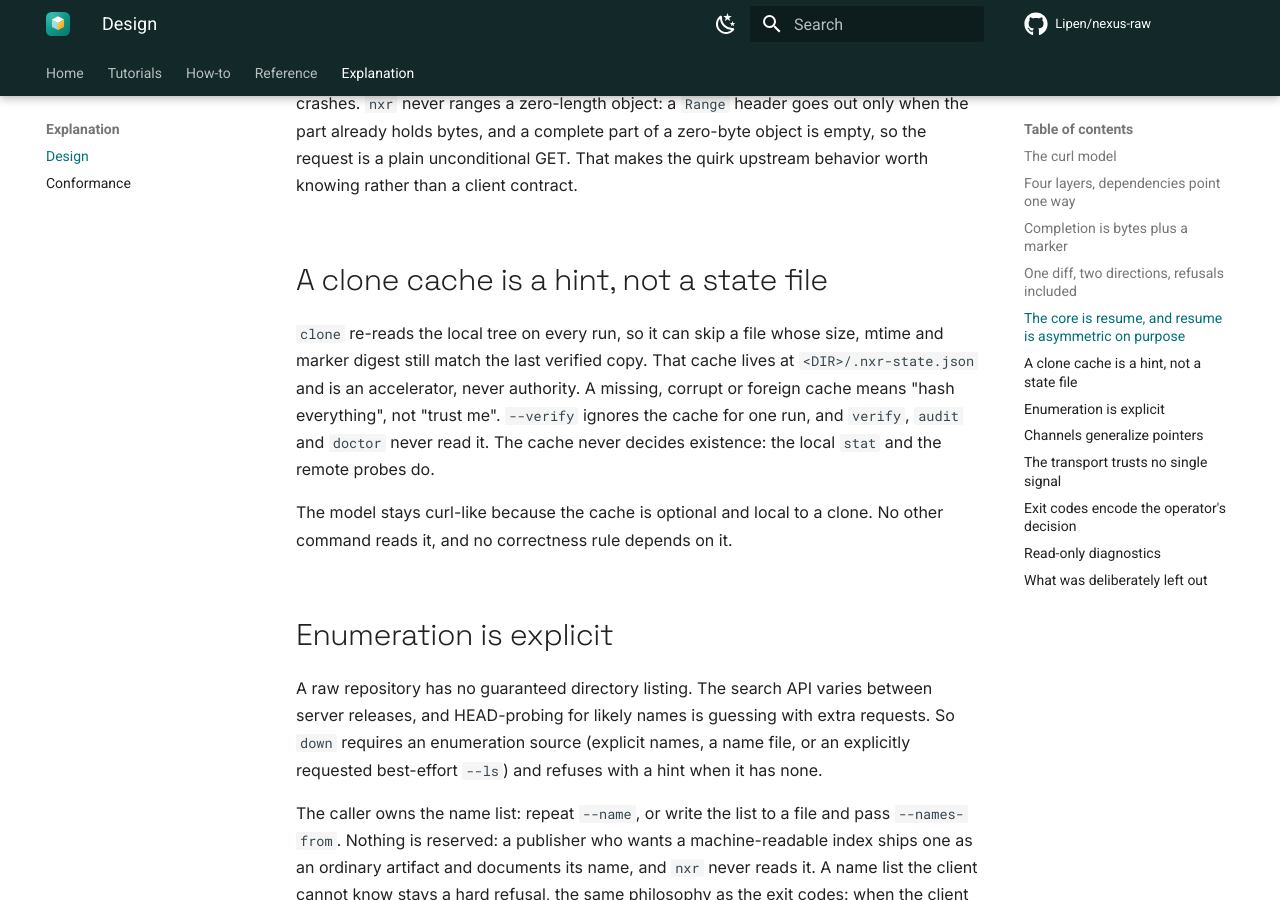
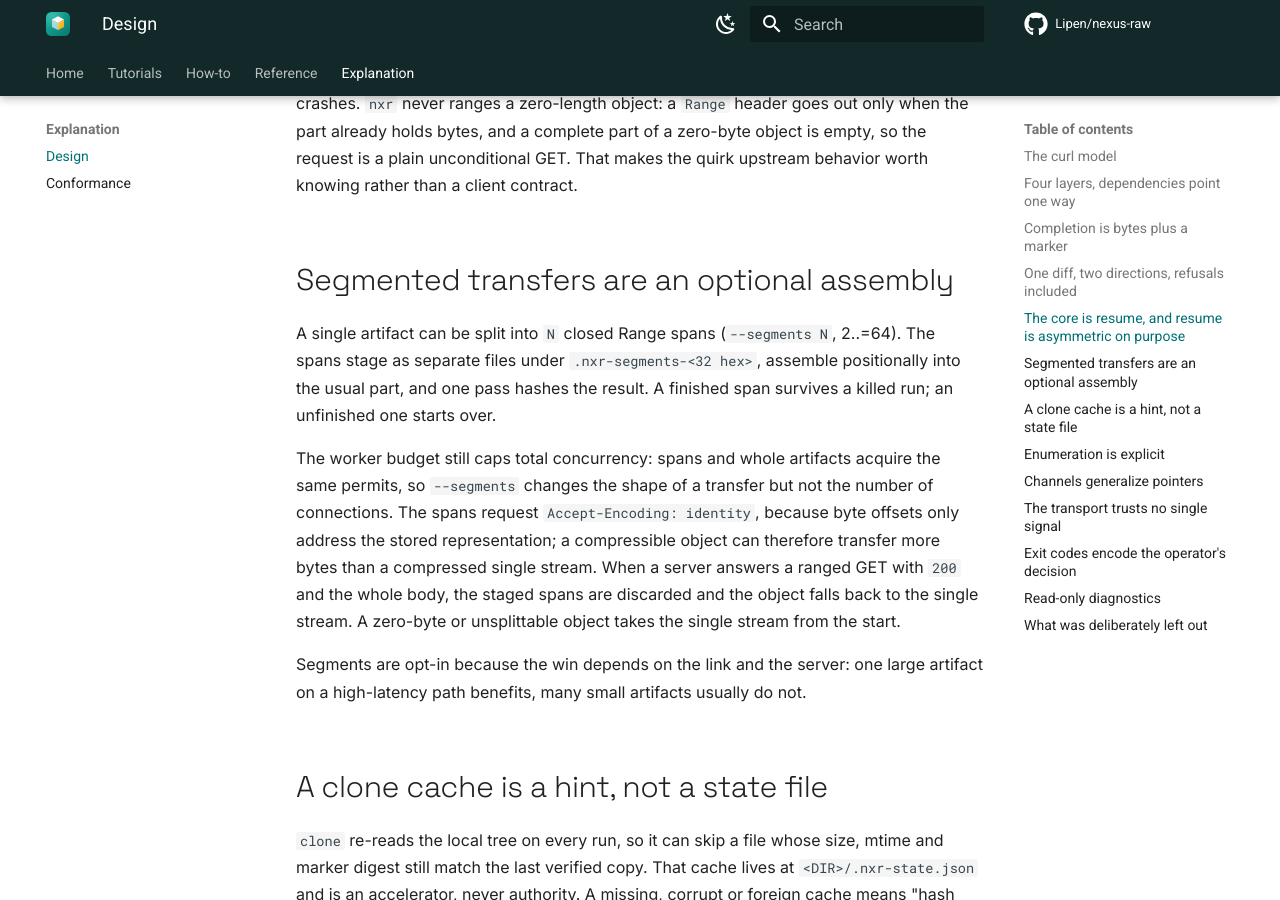
Before and after one commit to Lipen/nexus-raw, an MkDocs documentation site: the page built from docs/explanation/design.md, in a window 1280 px wide and 900 px high, scrolled down 4954 px. Built offline with MkDocs 1.6.1 and Material for MkDocs 9.7.7, drawn with Linux system fonts in a browser that asks for light colours; comment, search, counter and statistics services are not loaded.

Commit message:
docs: explain segmented transfers in the design

```diff
--- a/docs/explanation/design.md
+++ b/docs/explanation/design.md
@@ -321,6 +321,19 @@ The Nexus version this client targets answers `500` instead of `416` when a Rang
 `nxr` never ranges a zero-length object: a `Range` header goes out only when the part already holds bytes, and a complete part of a zero-byte object is empty, so the request is a plain unconditional GET.
 That makes the quirk upstream behavior worth knowing rather than a client contract.
 
+## Segmented transfers are an optional assembly
+
+A single artifact can be split into `N` closed Range spans (`--segments N`, 2..=64).
+The spans stage as separate files under `.nxr-segments-<32 hex>`, assemble positionally into the usual part, and one pass hashes the result.
+A finished span survives a killed run; an unfinished one starts over.
+
+The worker budget still caps total concurrency: spans and whole artifacts acquire the same permits, so `--segments` changes the shape of a transfer but not the number of connections.
+The spans request `Accept-Encoding: identity`, because byte offsets only address the stored representation; a compressible object can therefore transfer more bytes than a compressed single stream.
+When a server answers a ranged GET with `200` and the whole body, the staged spans are discarded and the object falls back to the single stream.
+A zero-byte or unsplittable object takes the single stream from the start.
+
+Segments are opt-in because the win depends on the link and the server: one large artifact on a high-latency path benefits, many small artifacts usually do not.
+
 ## A clone cache is a hint, not a state file
 
 `clone` re-reads the local tree on every run, so it can skip a file whose size, mtime and marker digest still match the last verified copy.
```
